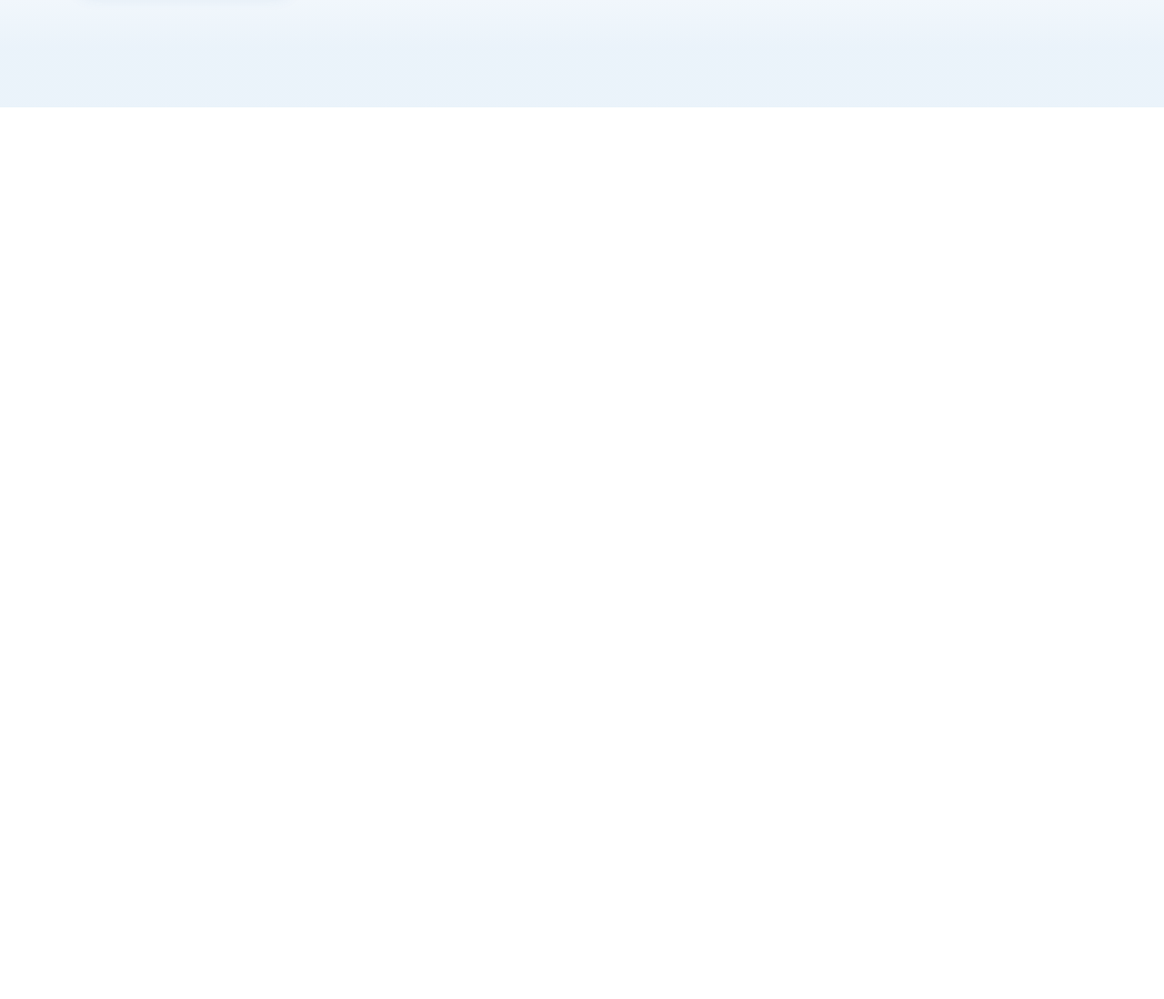
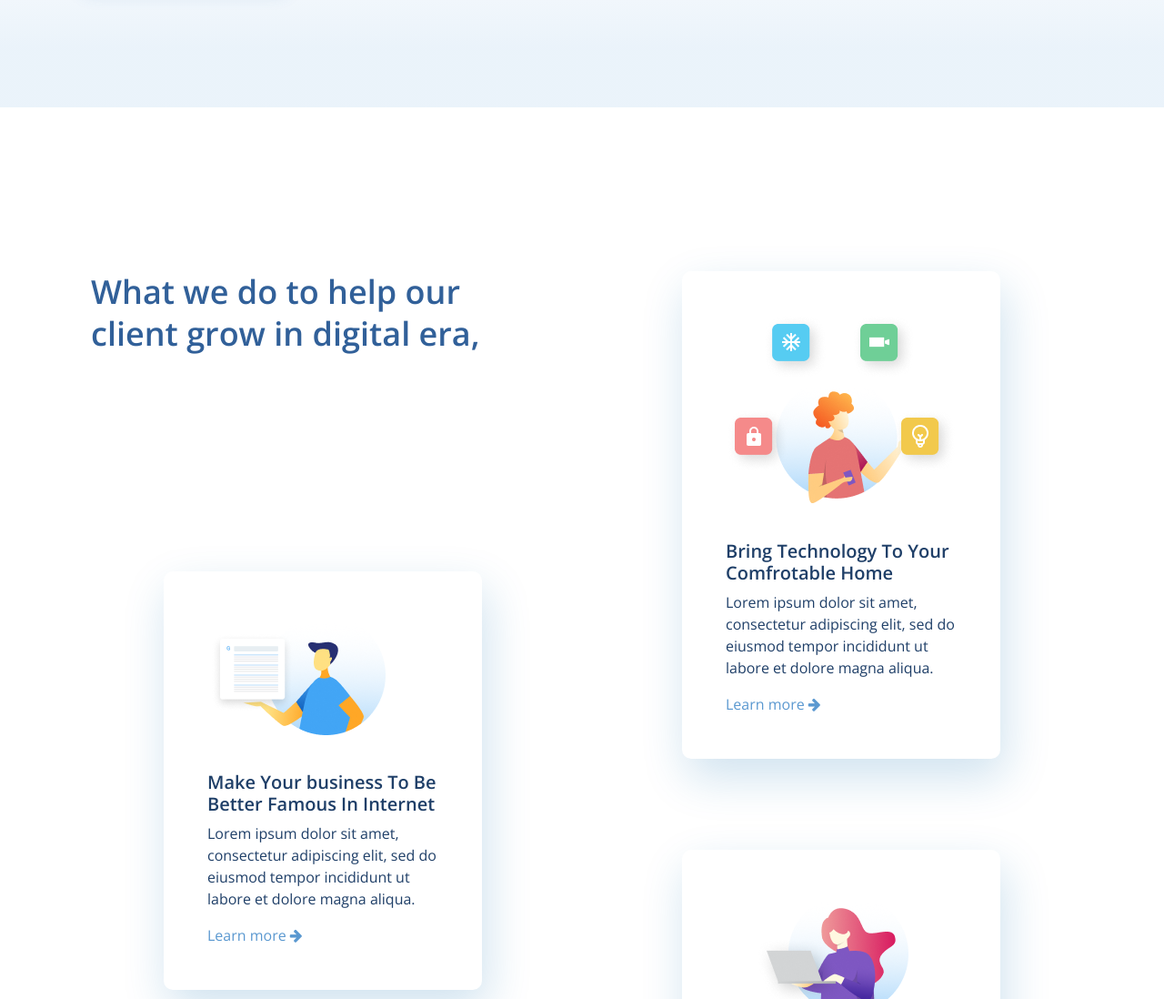
Before and after one commit to MalyukinAndrew/afrianska, a website: page app/index.html in a window 1280 px wide. Shown: the part 682-1780 px from the top of the page at 91% size. Before the commit the page ends 800 px from the top, so only its background shows below. Drawn offline with nearby package versions, Linux system fonts and the light colour scheme; files that its build step writes are made by us from their sources.

Commit message:
add services section

```diff
--- a/app/index.html
+++ b/app/index.html
@@ -47,7 +47,45 @@
         </div>
         <div class="hero_gradient"></div>
     </section>
-
+    <section class="services">
+        <div class="container">
+            <div class="services-wrapper">
+                <h2 class="services-heading col-md-5">
+                    What we do to help our client grow in digital era,
+                </h2>
+                <div class="services-cards row align-self-center align-items-center justify-content-around">
+                    <div class="col col-md-6 col-lg-5 col-xl-4">
+                        <div class="services-cards-item">
+                            <img src="img/1.png" alt="">
+                            <h3>Make Your business To Be Better Famous In Internet</h3>
+                            <p>Lorem ipsum dolor sit amet, consectetur adipiscing elit, sed do eiusmod tempor incididunt
+                                ut
+                                labore et dolore magna aliqua.</p>
+                            <a href="#">Learn more <i class="fa fa-arrow-right"></i></a>
+                        </div>
+                    </div>
+                    <div class="col col-md-6 col-lg-5 col-xl-4">
+                        <div class="services-cards-item">
+                            <img src="img/3.png" alt="">
+                            <h3>Bring Technology To Your Comfrotable Home</h3>
+                            <p>Lorem ipsum dolor sit amet, consectetur adipiscing elit, sed do eiusmod tempor incididunt
+                                ut
+                                labore et dolore magna aliqua.</p>
+                            <a href="#">Learn more <i class="fa fa-arrow-right"></i></a>
+                        </div>
+                        <div class="services-cards-item">
+                            <img src="img/2.png" alt="">
+                            <h3>Build Your Digital Product That Suitable For Your Need</h3>
+                            <p>Lorem ipsum dolor sit amet, consectetur adipiscing elit, sed do eiusmod tempor incididunt
+                                ut
+                                labore et dolore magna aliqua.</p>
+                            <a href="#">Learn more <i class="fa fa-arrow-right"></i></a>
+                        </div>
+                    </div>
+                </div>
+            </div>
+        </div>
+    </section>
 
     <script src="js/menu.js"></script>
 </body>
--- /dev/null
+++ b/app/sass/_services.scss
@@ -0,0 +1,51 @@
+.services {
+    margin-top: 180px;
+    h2 {
+        color: $secondary-color;
+        font-size: 36px;
+        font-weight: 600;
+        line-height: 46px;
+    }
+    h3 {
+        font-size: 20px;
+        font-weight: 600;
+        color: $primary-color;
+    }
+    p {
+        color: $primary-color;
+    }
+    a {
+        text-decoration: none;
+        color: $button-color;
+
+        &:hover {
+            color: $button-hover;
+        }
+    }
+
+    &-wrapper{
+        position: relative;
+    }
+
+    &-cards{
+        position: absolute;
+        top: 0;
+
+        @media (max-width: $breakpoint-md) {
+            position: initial;
+            margin-top: 30px;
+        }
+    }
+
+    &-cards-item {
+        margin-bottom: 100px;
+        padding:48px;
+        box-shadow: 5px 20px 50px rgba(16, 112, 177, 0.2);
+        border-radius: 10px;
+        img{
+            display: block;
+            margin: 0 auto 40px auto;
+            overflow: hidden;
+        }
+    }
+}
--- a/app/sass/main.scss
+++ b/app/sass/main.scss
@@ -1,5 +1,6 @@
 @import './header';
 @import './hero-section';
+@import './services';
 
 body{
     font-family: 'Open Sans', sans-serif;
```
Also changed, not shown: app/img/1.png (added), app/img/1.svg (deleted), app/img/2.png (added), app/img/2.svg (deleted), app/img/3.png (added), app/img/3.svg (deleted), dist/css/main.css, dist/img/1.png (added), dist/img/1.svg (deleted), dist/img/2.png (added), dist/img/2.svg (deleted), dist/img/3.png (added), dist/img/3.svg (deleted), dist/index.html.
